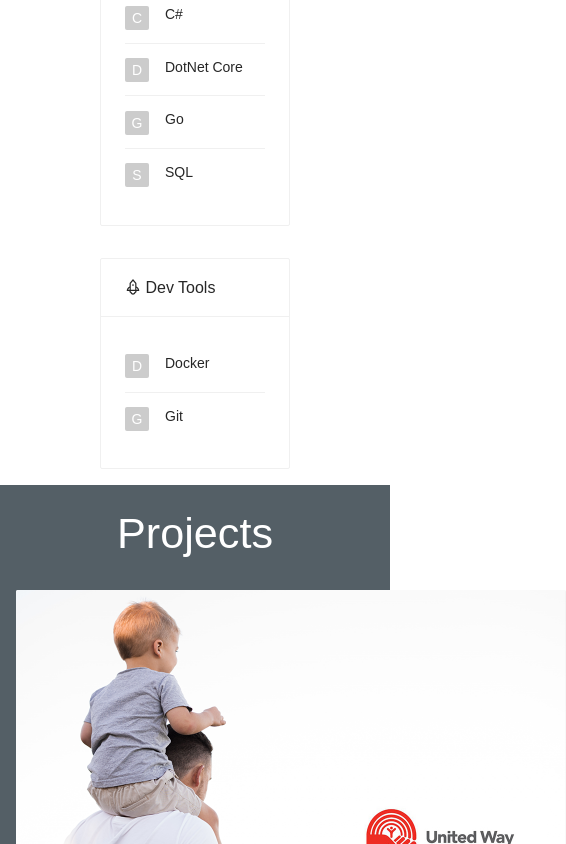
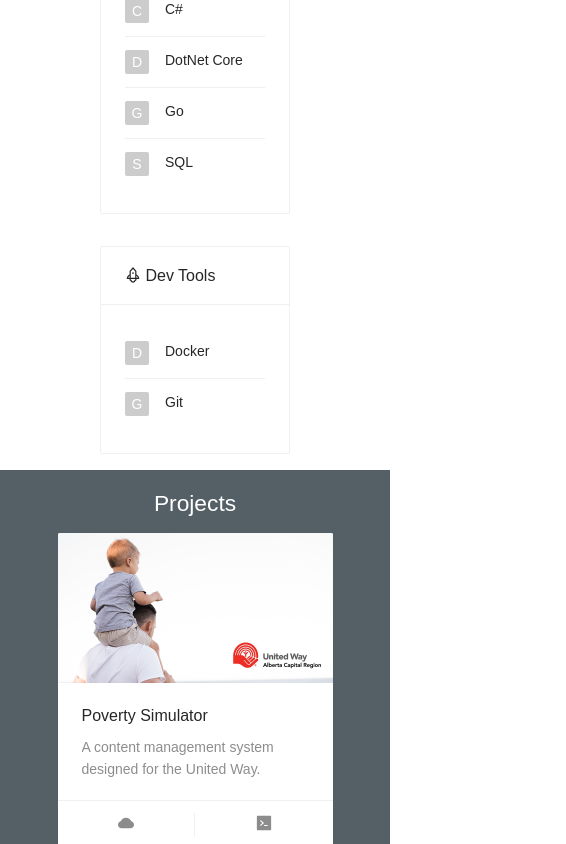
Before and after one commit to jjohnston55/jjohnston55.github.io, a React (Create React App) app: page / in a window 390 px wide. Shown: the part 1600-2444 px from the top of the page, 566 px wide, since content can reach past the window. Built offline with nearby package versions, Linux system fonts and the light colour scheme.

Commit message:
Projects section is now more mobile friendly

```diff
--- a/src/pages/projects/index.css
+++ b/src/pages/projects/index.css
@@ -5,38 +5,24 @@
 }
 #projects  h1 {
     color: #FFFFFF;
-    font-size: 2.7rem;
+    font-size: max(125%, 2.7vmax);
+}
+
+.projectCard {
+    width: min-content;
 }
 
 .projectModal {
-    min-width: 650px;
-}
-
-.cover {
-    max-width: 100%;
-    height: 25vh;
+    max-width: 80vw;
 }
 
 .cover > video, .cover > img {
-    height: 100%;
+    max-width: 100%;
+    max-height: 300px;
 }
 
 img.cardCover {
     width: auto;
+    height: min(30vw, 300px);
+    min-height: 150px;
 }
-
-.projects .ant-card-body {
-    width: 300px;
-}
-
-.ant-modal-title {
-    font-size: 1.5rem;
-}
-
-.ant-list-item {
-    font-size: 1.1rem;
-}
-
-.modalContent {
-    font-size: 1.1rem;
-}
--- a/src/pages/projects/index.jsx
+++ b/src/pages/projects/index.jsx
@@ -25,10 +25,7 @@ const Projects = () => {
                             The United Way is able to distribute and licence this software to other chapters of the organization as well as create, update, and delete regions and experiences.'
                         tech={['Azure', 'DotNetCore', 'React' ]}
                         learned='This project got me more familiar with React, and introduced me to creating a WebAPI back-end.
-                            My contribution to the project was mostly to develop the administrator pages where they will manage the software that the viewer will see as well develop custom API endpoints.
-                            I developed a Region Dashboard that can edit region information, create sponsors for a region, manage experiences within a region, and upload images to the server.
-                            At the time, I was the most familiar with React in my team so I would help everyone on the team if they had questions or needed help programming.
-                            I found that this leadership position allowed me to become more knowledgeable in the subject and become a better developer.'
+                            My contribution to the project was mostly to develop the administrator pages where they will manage the software that the viewer will see as well develop custom API endpoints.'
                         />
                 </Col>
                 <Col>
--- a/src/pages/projects/project-display.jsx
+++ b/src/pages/projects/project-display.jsx
@@ -22,8 +22,8 @@ const ProjectDisplay = (props) => {
 
     return (
         <>
-            <Card hoverable bordered={false}
-                cover={<img className='cardCover' onClick={handleShow} alt={title} height='300vmin' src={cover}/>}
+            <Card className='projectCard' hoverable bordered={false}
+                cover={<img className='cardCover' onClick={handleShow} alt={title} src={cover}/>}
                 actions={[
                     <>
                     {
@@ -56,7 +56,7 @@ const ProjectDisplay = (props) => {
                 <Card.Meta onClick={handleShow} title={title} description={previewText} />
             </Card>
 
-            <Modal className='projectModal' title={title} visible={show} onCancel={handleClose} width='35vw' footer={null}>
+            <Modal className='projectModal' title={title} visible={show} onCancel={handleClose} footer={null}>
                 <Row justify='center'>
                     {
                         clip
@@ -71,17 +71,17 @@ const ProjectDisplay = (props) => {
                     }
                 </Row>
                 <Row className='modalContent'>
-                    <Col span={14}>
+                    <Col xs={24} sm={16} md={14} lg={14} xl={14}>
                         <h1>What It Is</h1>
                         <p>{definition}</p>
                     </Col>
-                    <Col span={8} offset={2}>
+                    <Col md={{span: 8, offset: 2}}>
                         <h1>Tech Used</h1>
                         <List dataSource={tech} renderItem={item => <List.Item style={{textAlign: 'center'}}>{item}</List.Item>}/>
                     </Col>
                 </Row>
                 <Row className='modalContent'>
-                    <Col span={24}>
+                    <Col>
                         <h1>What I Learned</h1>
                         <p>{learned}</p>
                     </Col>
```
